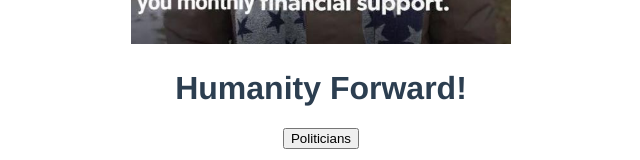
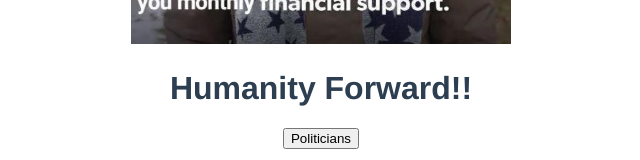
Before and after one commit to shiningsunnyday/demodraft, a Vue app in the folder forward_web/: page / in a window 1280 px wide. Shown: the part 395-555 px from the top of the page, without its empty margins (319-959 px from the left). Built offline with nearby package versions, Linux system fonts and the light colour scheme.

Commit message:
add exclamation mark

```diff
--- a/forward_web/src/App.vue
+++ b/forward_web/src/App.vue
@@ -17,7 +17,7 @@
   name: 'App',
   data() {
     return {
-        msg: "Humanity Forward!",
+        msg: "Humanity Forward!!",
         res: [],
         avail: false
     }
```
